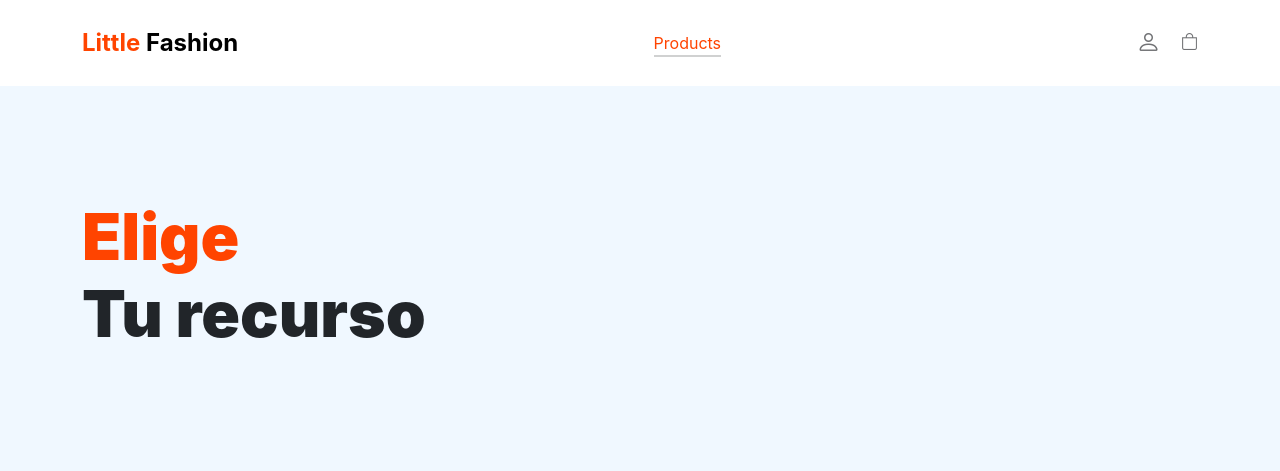
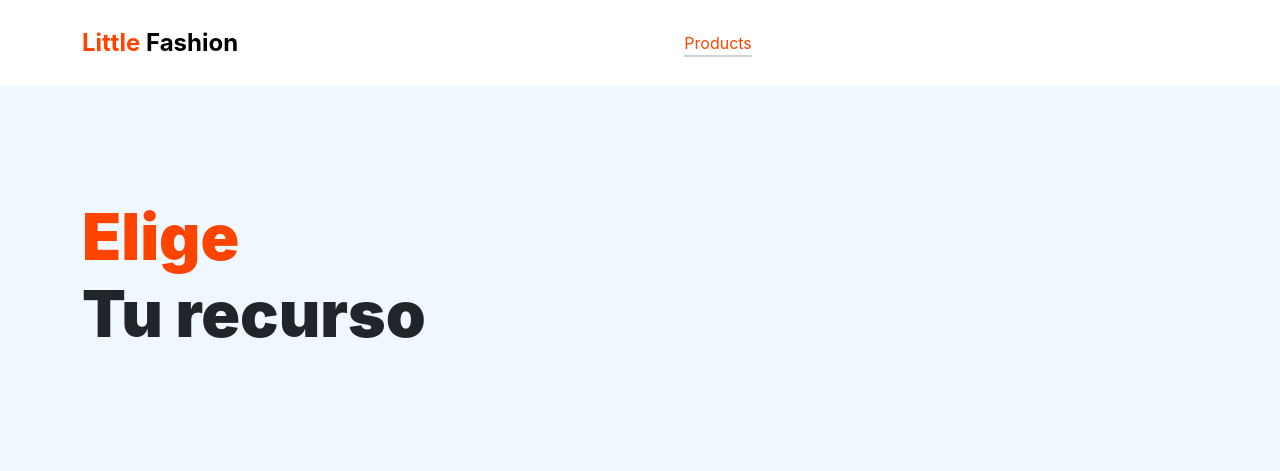
Before and after one commit to MarianoDubois/Trabajo-Integrador-Programacion3, a Django app: page /products/ in a window 1280 px wide. Shown: the top 471 px of the page. Run offline with Django 4.2, Linux system fonts and the light colour scheme; some libraries are stand-ins or nearby versions.

Commit message:
Update products.html

```diff
--- a/pedidos/pedidos1/templates/products.html
+++ b/pedidos/pedidos1/templates/products.html
@@ -72,11 +72,7 @@ https://www.tooplate.com/view/2127-little-fashion
 
                         </ul>
 
-                        <div class="d-none d-lg-block">
-                            <a href="{%static 'sign-in.html'%}" class="bi-person custom-icon me-3"></a>
 
-                            <a href="{%static 'product-detail.html'%}" class="bi-bag custom-icon"></a>
-                        </div>
                     </div>
                 </div>
             </nav>
@@ -273,7 +269,14 @@ https://www.tooplate.com/view/2127-little-fashion
 
         <footer class="site-footer">
             <div class="container">
+                <div class="row">
 
+
+
+
+
+
+                </div>
             </div>
         </footer>
 
```
